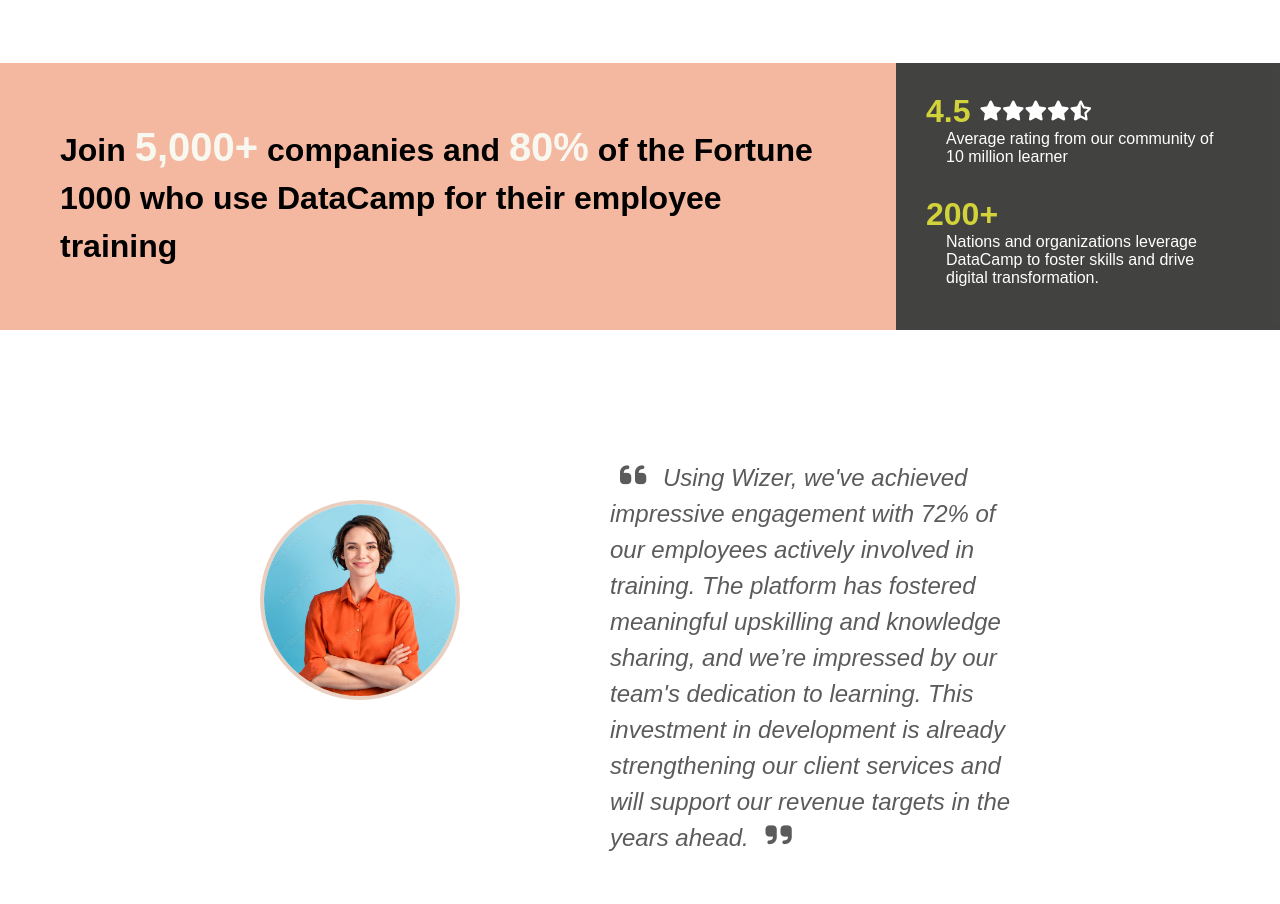
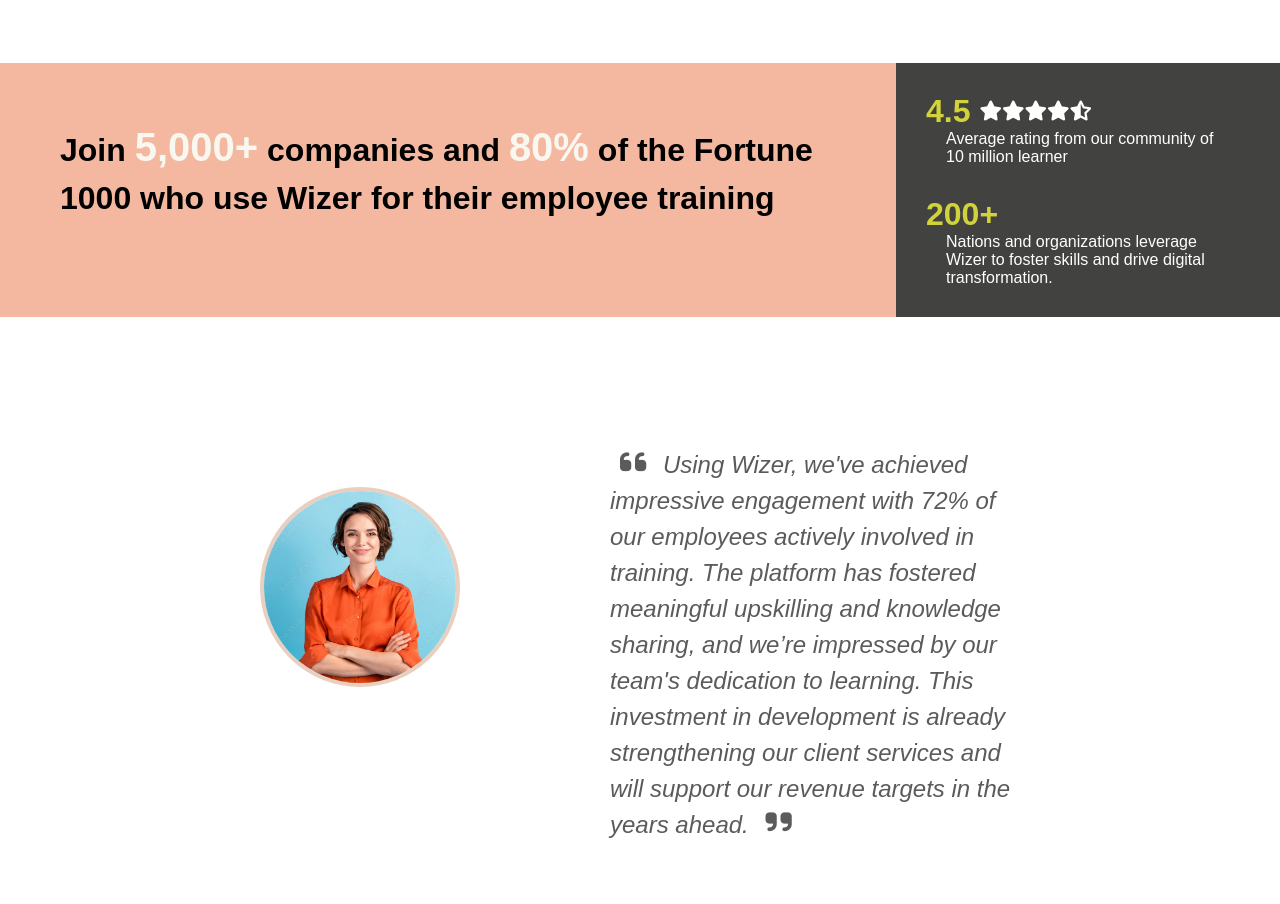
Before and after one commit to INFT6900-IT-Project/Wizer-app, a React (Create React App) app: page /pricing in a window 1280 px wide. Shown: the part 2980-3884 px from the top of the page. Built offline with nearby package versions, Linux system fonts and the light colour scheme.

Commit message:
Adoria/Update pricing.js

```diff
--- a/src/components/Pages/Pricing.js
+++ b/src/components/Pages/Pricing.js
@@ -179,7 +179,7 @@
         </div>
         <div className="ad-reflect">
                 <div className="ad-reflect-left">
-                    <h1>Join <span>5,000+</span> companies and <span>80%</span> of the Fortune 1000 who use DataCamp for their employee training</h1>
+                    <h1>Join <span>5,000+</span> companies and <span>80%</span> of the Fortune 1000 who use Wizer for their employee training</h1>
                 </div>
 
                 <div className="ad-reflect-right">
@@ -189,7 +189,7 @@
                     </div>
                     <div className="ad-rr-2">
                         <h1>200+</h1>
-                        <p>Nations and organizations leverage DataCamp to foster skills and drive digital transformation.</p>
+                        <p>Nations and organizations leverage Wizer to foster skills and drive digital transformation.</p>
                     </div>
 
 
```
